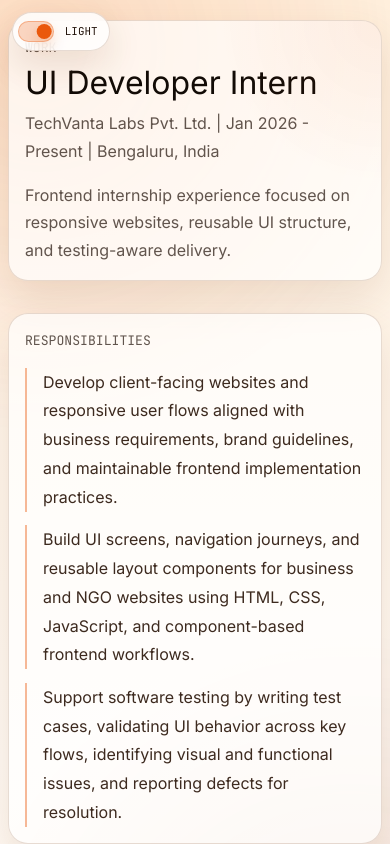
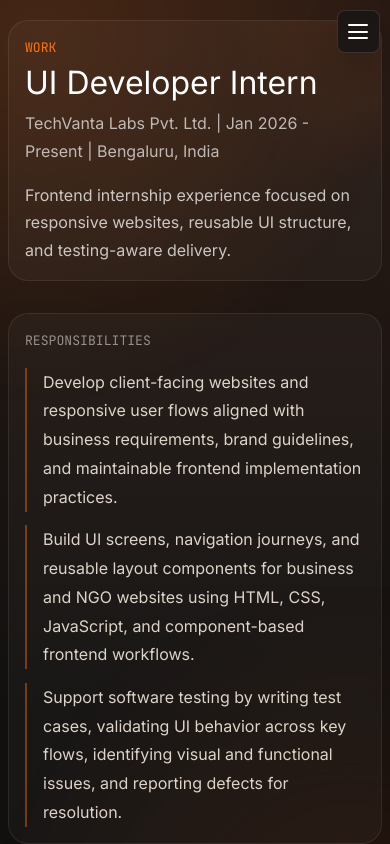
Before and after one commit to YojitSiddhant/siddhant-yojit-portfolio, a Next.js app: page /work in a window 390 px wide. Shown: the top 844 px of the page. Built offline with nearby package versions, Linux system fonts and the light colour scheme.

Commit message:
Remove theme toggle and add mobile nav menu

```diff
--- a/app/components/scroll-side-nav.tsx
+++ b/app/components/scroll-side-nav.tsx
@@ -15,6 +15,8 @@ type ScrollSideNavProps = {
 export default function ScrollSideNav({ items }: ScrollSideNavProps) {
   const [isLowered, setIsLowered] = useState(false);
   const [isDesktop, setIsDesktop] = useState(false);
+  const [isMobileMenu, setIsMobileMenu] = useState(false);
+  const [isMenuOpen, setIsMenuOpen] = useState(false);
   const isLoweredRef = useRef(false);
   const audioContextRef = useRef<AudioContext | null>(null);
   const lastTukRef = useRef(0);
@@ -66,6 +68,7 @@ export default function ScrollSideNav({ items }: ScrollSideNavProps) {
     let scrollFrame = 0;
     const floatingQuery = window.matchMedia("(min-width: 641px)");
     const desktopQuery = window.matchMedia("(min-width: 769px) and (min-height: 641px)");
+    const mobileQuery = window.matchMedia("(max-width: 768px)");
     const updateLowered = (nextValue: boolean) => {
       if (isLoweredRef.current === nextValue) {
         return;
@@ -77,6 +80,11 @@ export default function ScrollSideNav({ items }: ScrollSideNavProps) {
 
     const updateDesktop = () => {
       setIsDesktop(desktopQuery.matches);
+      setIsMobileMenu(mobileQuery.matches);
+      if (!mobileQuery.matches) {
+        setIsMenuOpen(false);
+      }
+
       if (!floatingQuery.matches) {
         updateLowered(false);
       }
@@ -114,14 +122,24 @@ export default function ScrollSideNav({ items }: ScrollSideNavProps) {
     if (floatingQuery.addEventListener) {
       floatingQuery.addEventListener("change", updateDesktop);
       desktopQuery.addEventListener("change", updateDesktop);
+      mobileQuery.addEventListener("change", updateDesktop);
     } else {
       floatingQuery.addListener(updateDesktop);
       desktopQuery.addListener(updateDesktop);
+      mobileQuery.addListener(updateDesktop);
     }
 
+    const onKeyDown = (event: KeyboardEvent) => {
+      if (event.key === "Escape") {
+        setIsMenuOpen(false);
+      }
+    };
+
     window.addEventListener("scroll", onScroll, { passive: true });
+    window.addEventListener("keydown", onKeyDown);
     return () => {
       window.removeEventListener("scroll", onScroll);
+      window.removeEventListener("keydown", onKeyDown);
       if (scrollFrame) {
         window.cancelAnimationFrame(scrollFrame);
       }
@@ -129,9 +147,11 @@ export default function ScrollSideNav({ items }: ScrollSideNavProps) {
       if (floatingQuery.removeEventListener) {
         floatingQuery.removeEventListener("change", updateDesktop);
         desktopQuery.removeEventListener("change", updateDesktop);
+        mobileQuery.removeEventListener("change", updateDesktop);
       } else {
         floatingQuery.removeListener(updateDesktop);
         desktopQuery.removeListener(updateDesktop);
+        mobileQuery.removeListener(updateDesktop);
       }
     };
   }, []);
@@ -153,7 +173,7 @@ export default function ScrollSideNav({ items }: ScrollSideNavProps) {
     : undefined;
 
   const tabletLoweredStyle =
-    !isDesktop && isLowered
+    !isDesktop && !isMobileMenu && isLowered
       ? ({
           position: "fixed",
           top: "52svh",
@@ -172,9 +192,27 @@ export default function ScrollSideNav({ items }: ScrollSideNavProps) {
 
   return (
     <aside
-      className={`hero-side${isLowered ? " hero-side-lowered" : ""}`}
+      className={`hero-side${isLowered ? " hero-side-lowered" : ""}${isMenuOpen ? " hero-side-open" : ""}`}
       style={desktopStyle ?? tabletLoweredStyle}
       aria-label="Primary navigation"
+    >
+      <button
+        className="hero-menu-button"
+        type="button"
+        aria-controls="primary-navigation-links"
+        aria-label={isMenuOpen ? "Close navigation menu" : "Open navigation menu"}
+        aria-expanded={isMenuOpen}
+        onClick={() => setIsMenuOpen((currentValue) => !currentValue)}
+      >
+        <span aria-hidden="true" />
+        <span aria-hidden="true" />
+        <span aria-hidden="true" />
+      </button>
+
+      <div
+        className="hero-side-links"
+        id="primary-navigation-links"
+        aria-hidden={isMobileMenu && !isMenuOpen}
       >
         {items.map((item, index) => (
           <Link
@@ -182,12 +220,15 @@ export default function ScrollSideNav({ items }: ScrollSideNavProps) {
             className="hero-side-link"
             style={{ "--stagger": index } as React.CSSProperties}
             href={item.href}
+            tabIndex={isMobileMenu && !isMenuOpen ? -1 : undefined}
+            onClick={() => setIsMenuOpen(false)}
             onFocus={playTukTuk}
             onPointerEnter={playTukTuk}
           >
             {item.label}
           </Link>
         ))}
+      </div>
     </aside>
   );
 }
--- a/app/components/theme-toggle.tsx
+++ /dev/null
@@ -1,61 +0,0 @@
-"use client";
-
-import { useEffect, useState } from "react";
-
-type Theme = "dark" | "light";
-
-const storageKey = "portfolio-theme";
-
-function getPreferredTheme(): Theme {
-  if (typeof window === "undefined") {
-    return "dark";
-  }
-
-  const storedTheme = window.localStorage.getItem(storageKey);
-  if (storedTheme === "dark" || storedTheme === "light") {
-    return storedTheme;
-  }
-
-  return window.matchMedia("(prefers-color-scheme: light)").matches ? "light" : "dark";
-}
-
-export default function ThemeToggle() {
-  const [theme, setTheme] = useState<Theme>("dark");
-  const [isMounted, setIsMounted] = useState(false);
-
-  useEffect(() => {
-    const preferredTheme = getPreferredTheme();
-    document.documentElement.dataset.theme = preferredTheme;
-
-    const frame = window.requestAnimationFrame(() => {
-      setTheme(preferredTheme);
-      setIsMounted(true);
-    });
-
-    return () => window.cancelAnimationFrame(frame);
-  }, []);
-
-  const nextTheme = theme === "dark" ? "light" : "dark";
-
-  const toggleTheme = () => {
-    document.documentElement.dataset.theme = nextTheme;
-    window.localStorage.setItem(storageKey, nextTheme);
-    setTheme(nextTheme);
-  };
-
-  return (
-    <button
-      className="theme-toggle"
-      type="button"
-      onClick={toggleTheme}
-      aria-label={`Switch to ${nextTheme} mode`}
-      aria-pressed={theme === "light"}
-      data-ready={isMounted}
-    >
-      <span className="theme-toggle-track" aria-hidden="true">
-        <span className="theme-toggle-thumb" />
-      </span>
-      <span className="theme-toggle-text">{theme === "dark" ? "Dark" : "Light"}</span>
-    </button>
-  );
-}
--- a/app/globals.css
+++ b/app/globals.css
@@ -29,30 +29,6 @@
   --motion-slow: 720ms;
 }
 
-:root[data-theme="light"] {
-  color-scheme: light;
-  --background: #fff7ed;
-  --foreground: #24150d;
-  --heading: #120b06;
-  --muted: #7c5f4c;
-  --soft: #3d2a1f;
-  --panel: rgba(255, 255, 255, 0.9);
-  --panel-solid: #ffffff;
-  --panel-hover: #fff1df;
-  --panel-border: rgba(124, 69, 28, 0.18);
-  --accent: #ea580c;
-  --accent-soft: #fb923c;
-  --accent-deep: #9a3412;
-  --accent-rgb: 234, 88, 12;
-  --accent-deep-rgb: 154, 52, 18;
-  --accent-contrast: #fffaf5;
-  --text-dim: rgba(36, 21, 13, 0.72);
-  --text-faint: rgba(36, 21, 13, 0.54);
-  --surface-glass: rgba(255, 255, 255, 0.68);
-  --surface-glass-strong: rgba(255, 255, 255, 0.86);
-  --shadow-color: rgba(124, 69, 28, 0.14);
-}
-
 @theme inline {
   --color-background: var(--background);
   --color-foreground: var(--foreground);
@@ -103,82 +79,6 @@ a {
 a:focus-visible {
   outline: 2px solid rgba(var(--accent-rgb), 0.95);
   outline-offset: 4px;
-}
-
-.theme-toggle {
-  position: fixed;
-  top: 1rem;
-  left: 1rem;
-  z-index: 80;
-  display: inline-flex;
-  align-items: center;
-  gap: 0.65rem;
-  min-height: 2.75rem;
-  border: 1px solid var(--panel-border);
-  border-radius: 999px;
-  padding: 0.35rem 0.85rem 0.35rem 0.4rem;
-  color: var(--foreground);
-  background: color-mix(in srgb, var(--panel-solid) 82%, transparent);
-  box-shadow: 0 14px 34px var(--shadow-color);
-  backdrop-filter: blur(16px);
-  cursor: pointer;
-  opacity: 0;
-  transform: translateY(-0.35rem);
-  transition:
-    opacity var(--motion-fast) var(--ease-out),
-    transform var(--motion-fast) var(--ease-out),
-    border-color var(--motion-fast) ease,
-    background var(--motion-fast) ease,
-    color var(--motion-fast) ease;
-}
-
-.theme-toggle[data-ready="true"] {
-  opacity: 1;
-  transform: translateY(0);
-}
-
-.theme-toggle:hover,
-.theme-toggle:focus-visible {
-  border-color: rgba(var(--accent-rgb), 0.45);
-  color: var(--heading);
-  background: color-mix(in srgb, var(--panel-solid) 92%, var(--accent) 8%);
-}
-
-.theme-toggle:focus-visible {
-  outline: 2px solid rgba(var(--accent-rgb), 0.85);
-  outline-offset: 4px;
-}
-
-.theme-toggle-track {
-  position: relative;
-  width: 2.55rem;
-  height: 1.45rem;
-  border-radius: 999px;
-  background: rgba(var(--accent-rgb), 0.24);
-  box-shadow: inset 0 0 0 1px rgba(var(--accent-rgb), 0.32);
-}
-
-.theme-toggle-thumb {
-  position: absolute;
-  top: 0.2rem;
-  left: 0.2rem;
-  width: 1.05rem;
-  height: 1.05rem;
-  border-radius: 999px;
-  background: var(--accent);
-  box-shadow: 0 6px 14px rgba(var(--accent-rgb), 0.28);
-  transition: transform var(--motion-medium) var(--ease-spring);
-}
-
-:root[data-theme="light"] .theme-toggle-thumb {
-  transform: translateX(1.1rem);
-}
-
-.theme-toggle-text {
-  font-family: var(--font-mono), monospace;
-  font-size: 0.74rem;
-  letter-spacing: 0;
-  text-transform: uppercase;
 }
 
 ::selection {
@@ -359,6 +259,17 @@ a:focus-visible {
     background var(--motion-medium) ease,
     border-color var(--motion-medium) ease,
     padding var(--motion-medium) ease;
+}
+
+.hero-menu-button {
+  display: none;
+}
+
+.hero-side-links {
+  display: flex;
+  flex-direction: column;
+  align-items: flex-end;
+  gap: 0.5rem;
 }
 
 .hero-side-lowered {
@@ -1293,10 +1204,6 @@ a:focus-visible {
   transition: filter var(--motion-fast) ease;
 }
 
-:root[data-theme="light"] .skills-logo-image-mono {
-  filter: invert(1);
-}
-
 .skills-single-name {
   color: var(--heading);
   font-size: 1rem;
@@ -1776,135 +1683,6 @@ a:focus-visible {
   line-height: 1.75;
 }
 
-:root[data-theme="light"] .home-shell {
-  background:
-    radial-gradient(circle at top, rgba(var(--accent-rgb), 0.17), transparent 30%),
-    linear-gradient(180deg, #fff4e7 0%, #fffaf5 54%, #fff7ed 100%);
-}
-
-:root[data-theme="light"] .hero-frame {
-  background: linear-gradient(180deg, #fff1df 0%, #fffaf5 68%, #fff7ed 100%);
-}
-
-:root[data-theme="light"] .panel,
-:root[data-theme="light"] .work-animated-card,
-:root[data-theme="light"] .work-home-card,
-:root[data-theme="light"] .work-home-project,
-:root[data-theme="light"] .projects-gallery-card,
-:root[data-theme="light"] .certification-card,
-:root[data-theme="light"] .skills-group-card,
-:root[data-theme="light"] .skills-single-card,
-:root[data-theme="light"] .extra-skills-trigger {
-  border-color: var(--panel-border);
-  background: var(--surface-glass);
-  box-shadow: 0 18px 44px var(--shadow-color);
-}
-
-:root[data-theme="light"] .work-animated-card:hover,
-:root[data-theme="light"] .work-home-card:hover,
-:root[data-theme="light"] .work-home-project:hover,
-:root[data-theme="light"] .projects-gallery-card:hover,
-:root[data-theme="light"] .certification-card:hover,
-:root[data-theme="light"] .skills-group-card:hover,
-:root[data-theme="light"] .skills-single-card:hover,
-:root[data-theme="light"] .extra-skills-trigger:hover {
-  border-color: rgba(var(--accent-rgb), 0.38);
-  background: var(--panel-hover);
-  box-shadow:
-    0 24px 54px var(--shadow-color),
-    0 0 24px rgba(var(--accent-rgb), 0.12);
-}
-
-:root[data-theme="light"] .hero-nav,
-:root[data-theme="light"] .hero-kicker,
-:root[data-theme="light"] .hero-side-link,
-:root[data-theme="light"] .home-signature,
-:root[data-theme="light"] .clock-location,
-:root[data-theme="light"] .clock-date,
-:root[data-theme="light"] .work-home-label,
-:root[data-theme="light"] .work-home-meta,
-:root[data-theme="light"] .work-home-summary,
-:root[data-theme="light"] .projects-gallery-meta,
-:root[data-theme="light"] .certification-copy,
-:root[data-theme="light"] .certification-link-secondary,
-:root[data-theme="light"] .extra-skills-close,
-:root[data-theme="light"] .projects-modal-close {
-  color: var(--text-dim);
-}
-
-:root[data-theme="light"] .hero-intro,
-:root[data-theme="light"] .work-home-title,
-:root[data-theme="light"] .projects-gallery-title,
-:root[data-theme="light"] .skills-single-name,
-:root[data-theme="light"] .work-home-project-title,
-:root[data-theme="light"] .certification-title {
-  color: var(--heading);
-}
-
-:root[data-theme="light"] .work-home-card,
-:root[data-theme="light"] .work-home-project,
-:root[data-theme="light"] .projects-gallery-point,
-:root[data-theme="light"] .work-home-list-item,
-:root[data-theme="light"] .skills-single-card,
-:root[data-theme="light"] .extra-skills-trigger-copy,
-:root[data-theme="light"] .skill-chip,
-:root[data-theme="light"] .stat-label,
-:root[data-theme="light"] .subpage-copy {
-  color: var(--soft);
-}
-
-:root[data-theme="light"] .clock-card {
-  background: linear-gradient(180deg, #ffffff, #fff2e3);
-  box-shadow:
-    0 18px 34px rgba(124, 69, 28, 0.12),
-    inset 0 1px 0 rgba(255, 255, 255, 0.9);
-}
-
-:root[data-theme="light"] .clock-divider {
-  background: rgba(124, 69, 28, 0.18);
-}
-
-:root[data-theme="light"] .clock-card:hover,
-:root[data-theme="light"] .clock-card.is-active {
-  background: linear-gradient(180deg, rgba(var(--accent-rgb), 0.96), rgba(var(--accent-deep-rgb), 0.9));
-}
-
-:root[data-theme="light"] .hero-side-lowered {
-  border-color: var(--panel-border);
-  background: rgba(255, 250, 245, 0.82);
-}
-
-:root[data-theme="light"] .projects-modal,
-:root[data-theme="light"] .extra-skills-modal {
-  border-color: var(--panel-border);
-  background: linear-gradient(180deg, #ffffff, #fff7ed);
-  box-shadow:
-    0 34px 80px rgba(124, 69, 28, 0.24),
-    0 0 32px rgba(var(--accent-rgb), 0.1);
-}
-
-:root[data-theme="light"] .projects-modal-overlay,
-:root[data-theme="light"] .extra-skills-overlay {
-  background: rgba(36, 21, 13, 0.28);
-}
-
-:root[data-theme="light"] .hero-social-link,
-:root[data-theme="light"] .secondary-button,
-:root[data-theme="light"] .skill-chip,
-:root[data-theme="light"] .certification-link-secondary {
-  border-color: var(--panel-border);
-  background: rgba(255, 255, 255, 0.7);
-}
-
-:root[data-theme="light"] .hero-social-link {
-  color: var(--foreground);
-}
-
-:root[data-theme="light"] .page-signature {
-  color: var(--accent-deep);
-  border-right-color: var(--accent-deep);
-}
-
 .work-home-section:nth-child(1),
 .projects-gallery-card:nth-child(1),
 .skills-group-card:nth-child(1),
@@ -2028,11 +1806,6 @@ a:focus-visible {
 }
 
 @media (min-width: 769px) and (max-width: 1024px) {
-  .theme-toggle {
-    top: 0.85rem;
-    left: 0.85rem;
-  }
-
   .hero-stage {
     width: min(100%, calc(100vw - 2rem));
   }
@@ -2088,33 +1861,6 @@ a:focus-visible {
 }
 
 @media (max-width: 768px) {
-  .theme-toggle {
-    top: 0.75rem;
-    left: 0.75rem;
-    min-height: 2.45rem;
-    padding: 0.28rem 0.7rem 0.28rem 0.34rem;
-  }
-
-  .theme-toggle-track {
-    width: 2.25rem;
-    height: 1.28rem;
-  }
-
-  .theme-toggle-thumb {
-    top: 0.17rem;
-    left: 0.17rem;
-    width: 0.94rem;
-    height: 0.94rem;
-  }
-
-  :root[data-theme="light"] .theme-toggle-thumb {
-    transform: translateX(0.98rem);
-  }
-
-  .theme-toggle-text {
-    font-size: 0.68rem;
-  }
-
   .hero-frame {
     min-height: auto;
     height: auto;
@@ -2552,11 +2298,6 @@ a:focus-visible {
 }
 
 @media (orientation: landscape) and (max-height: 540px) {
-  .theme-toggle {
-    top: 0.55rem;
-    left: 0.55rem;
-  }
-
   .hero-stage {
     width: min(100%, calc(100vw - 1rem));
     padding-top: 0.9rem;
@@ -2658,6 +2399,151 @@ a:focus-visible {
 
   .skills-single-grid {
     grid-template-columns: repeat(3, minmax(0, 1fr));
+  }
+}
+
+@media (max-width: 768px) {
+  .hero-side,
+  .hero-side.hero-side-lowered {
+    position: fixed;
+    top: 0.85rem;
+    right: 0.85rem;
+    bottom: auto;
+    left: auto;
+    z-index: 90;
+    display: flex;
+    flex-direction: column;
+    flex-wrap: nowrap;
+    align-items: flex-end;
+    justify-content: flex-start;
+    gap: 0.65rem;
+    margin-top: 0;
+    padding: 0;
+    border: 0;
+    border-radius: 0;
+    background: transparent;
+    box-shadow: none;
+    backdrop-filter: none;
+    transform: none;
+  }
+
+  .hero-menu-button {
+    display: inline-flex;
+    flex-direction: column;
+    align-items: center;
+    justify-content: center;
+    gap: 0.28rem;
+    width: 2.85rem;
+    height: 2.85rem;
+    border: 1px solid var(--panel-border);
+    border-radius: 8px;
+    color: var(--heading);
+    background: color-mix(in srgb, var(--panel-solid) 86%, transparent);
+    box-shadow: 0 14px 34px var(--shadow-color);
+    backdrop-filter: blur(16px);
+    cursor: pointer;
+    transition:
+      border-color var(--motion-fast) ease,
+      background var(--motion-fast) ease,
+      transform var(--motion-fast) var(--ease-spring);
+  }
+
+  .hero-menu-button:hover,
+  .hero-menu-button:focus-visible {
+    border-color: rgba(var(--accent-rgb), 0.45);
+    background: color-mix(in srgb, var(--panel-solid) 90%, var(--accent) 10%);
+    transform: translateY(-2px);
+  }
+
+  .hero-menu-button:focus-visible {
+    outline: 2px solid rgba(var(--accent-rgb), 0.85);
+    outline-offset: 4px;
+  }
+
+  .hero-menu-button span {
+    display: block;
+    width: 1.25rem;
+    height: 2px;
+    border-radius: 999px;
+    background: currentColor;
+    transform-origin: center;
+    transition:
+      opacity var(--motion-fast) ease,
+      transform var(--motion-fast) var(--ease-spring);
+  }
+
+  .hero-side-open .hero-menu-button span:nth-child(1) {
+    transform: translateY(0.38rem) rotate(45deg);
+  }
+
+  .hero-side-open .hero-menu-button span:nth-child(2) {
+    opacity: 0;
+    transform: scaleX(0.4);
+  }
+
+  .hero-side-open .hero-menu-button span:nth-child(3) {
+    transform: translateY(-0.38rem) rotate(-45deg);
+  }
+
+  .hero-side-links {
+    display: grid;
+    width: min(14rem, calc(100vw - 1.7rem));
+    max-height: min(70svh, 26rem);
+    overflow-y: auto;
+    gap: 0.15rem;
+    padding: 0.6rem;
+    border: 1px solid var(--panel-border);
+    border-radius: 8px;
+    background: color-mix(in srgb, var(--panel-solid) 90%, transparent);
+    box-shadow: 0 18px 48px var(--shadow-color);
+    backdrop-filter: blur(18px);
+    opacity: 0;
+    pointer-events: none;
+    transform: translateY(-0.4rem) scale(0.98);
+    transform-origin: top right;
+    transition:
+      opacity var(--motion-fast) var(--ease-out),
+      transform var(--motion-fast) var(--ease-out);
+  }
+
+  .hero-side-open .hero-side-links {
+    opacity: 1;
+    pointer-events: auto;
+    transform: translateY(0) scale(1);
+  }
+
+  .hero-side-link {
+    display: flex;
+    justify-content: flex-end;
+    width: 100%;
+    border-radius: 8px;
+    padding: 0.65rem 0.75rem;
+    font-size: 0.86rem;
+    text-align: right;
+  }
+
+  .hero-side-link:hover,
+  .hero-side-link:focus-visible {
+    background: rgba(var(--accent-rgb), 0.1);
+    transform: none;
+  }
+
+  .hero-side-link::before,
+  .hero-side-link::after {
+    display: none;
+  }
+}
+
+@media (max-width: 480px) {
+  .hero-side,
+  .hero-side.hero-side-lowered {
+    top: 0.65rem;
+    right: 0.65rem;
+  }
+
+  .hero-menu-button {
+    width: 2.65rem;
+    height: 2.65rem;
   }
 }
 
--- a/app/layout.tsx
+++ b/app/layout.tsx
@@ -1,6 +1,5 @@
 import type { Metadata } from "next";
 import { Inter, JetBrains_Mono, Space_Grotesk } from "next/font/google";
-import ThemeToggle from "./components/theme-toggle";
 import "./globals.css";
 
 const textFont = Inter({
@@ -42,7 +41,6 @@ export default function RootLayout({
       suppressHydrationWarning
     >
       <body className="min-h-full flex flex-col">
-        <ThemeToggle />
         {children}
       </body>
     </html>
```
Lines whose indentation alone changed are shown as unchanged.
